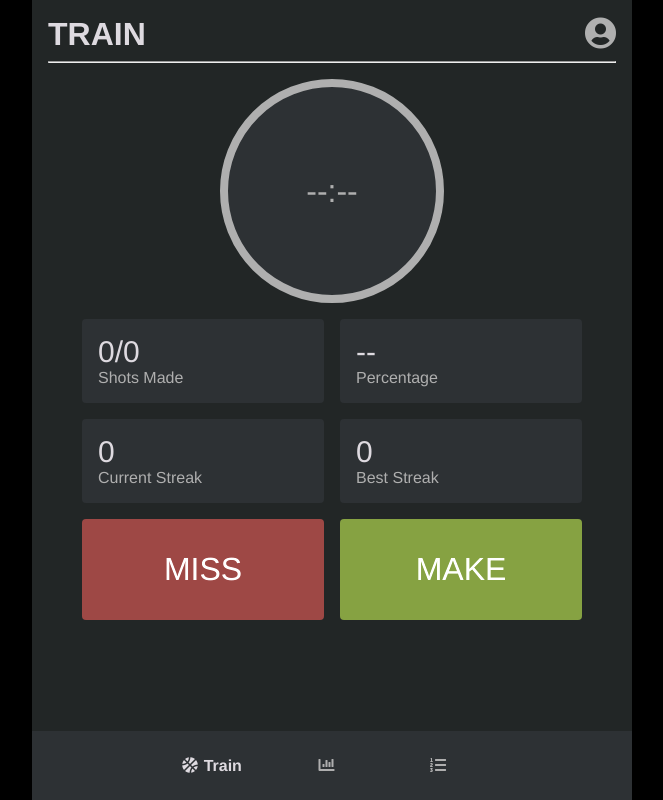
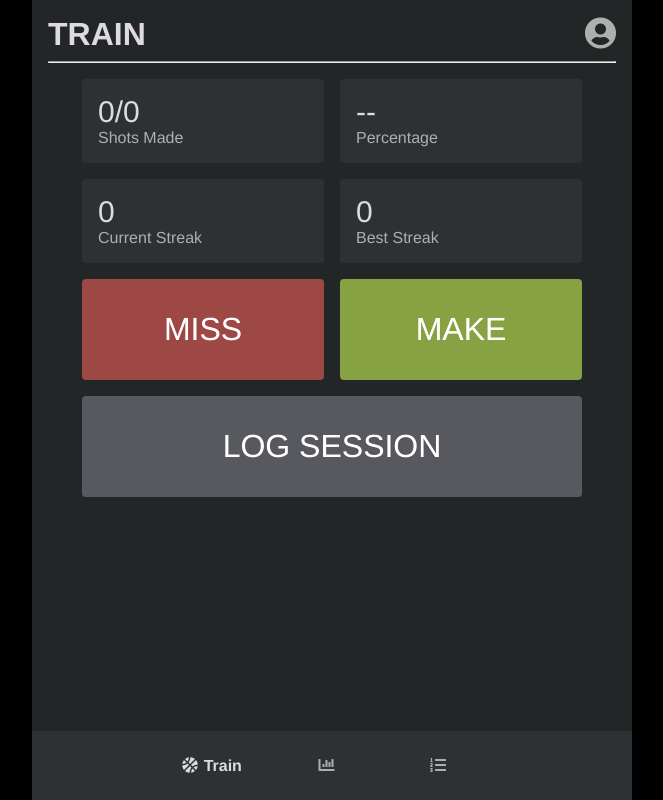
Before and after one commit to jaredami/shot-tracker, a React (Create React App) app: page /train in a window 1280 px wide. Shown: the whole page, without its empty margins (308-971 px from the left). Built offline with nearby package versions, Linux system fonts and the light colour scheme; no server answers; sample sign-in values are in the browser's storage.

Commit message:
Add Log Session button

```diff
--- a/src/components/Session.css
+++ b/src/components/Session.css
@@ -65,6 +65,18 @@
   background: var(--green);
 }
 
+.log-session-btn {
+  grid-area: 4 / 1 / 5 / 3;
+  justify-self: stretch;
+  padding: 2rem;
+  background: var(--dark-gray);
+  border: none;
+  border-radius: 4px;
+  color: #f5f5f5;
+  filter: brightness(110%);
+  font-size: 2rem;
+}
+
 @media only screen and (max-height: 700px) {
   .timer-container {
     height: 5rem;
--- a/src/components/Session.js
+++ b/src/components/Session.js
@@ -54,14 +54,14 @@ export default function Session(props) {
 
   return (
     <div className="container">
-      <div
+      {/* <div
         className={`timer-container ${
           !isRunning ? "timer-container--paused" : ""
         }`}
         onClick={() => handleIsRunningChange()}
       >
         <div className="timer">{timer}</div>
-      </div>
+      </div> */}
       <div className="session-grid">
         <div className="stat-container">
           <p className="stat">
@@ -87,6 +87,9 @@ export default function Session(props) {
         <button className="make-miss-btn make-btn" onClick={() => handleMake()}>
           MAKE
         </button>
+        <button className="log-session-btn" onClick={() => console.log("test")}>
+          LOG SESSION
+        </button>
       </div>
     </div>
   );
```
